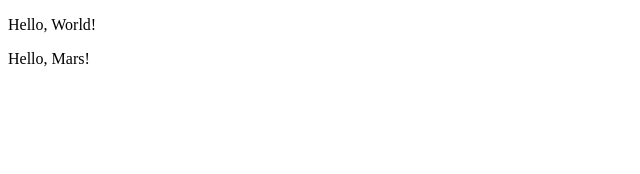
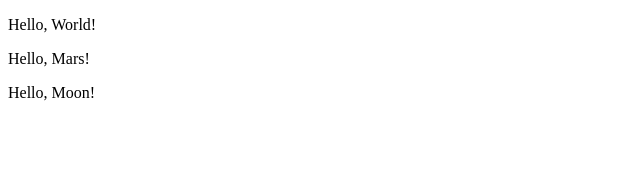
Before and after one commit to bennycode/benny-lernt-react, a React app: page / in a window 1280 px wide. Shown: the top 174 px of the page, without its empty margins (0-640 px from the left). Built offline with nearby package versions, Linux system fonts and the light colour scheme.

Commit message:
Render array items from props

```diff
--- a/src/main/App.jsx
+++ b/src/main/App.jsx
@@ -10,12 +10,19 @@ class App extends Component {
     return (
       <>
         <p>{this.text}</p>
-        <Paragraph myText={'Hello, Mars!'}/>
+        <Paragraph myTexts={['Hello, Mars!', 'Hello, Moon!']}/>
       </>
     );
   }
 }
 
-const Paragraph = (props) => <p>{props.myText}</p>;
+const Paragraph = (props) => {
+  return (
+    <>
+      {props.myTexts.map(myText => <p key={myText}>{myText}</p>)}
+    </>
+  );
+};
+
 
 export default App;
```
